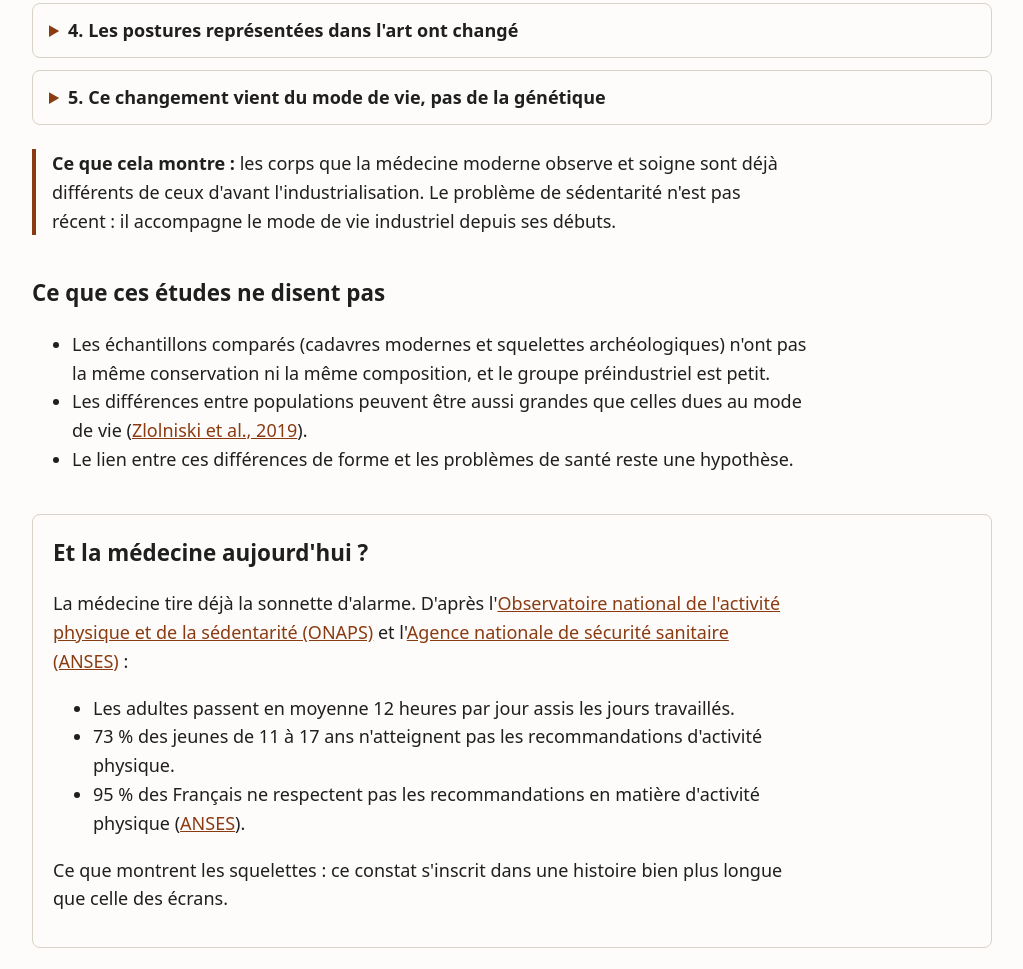
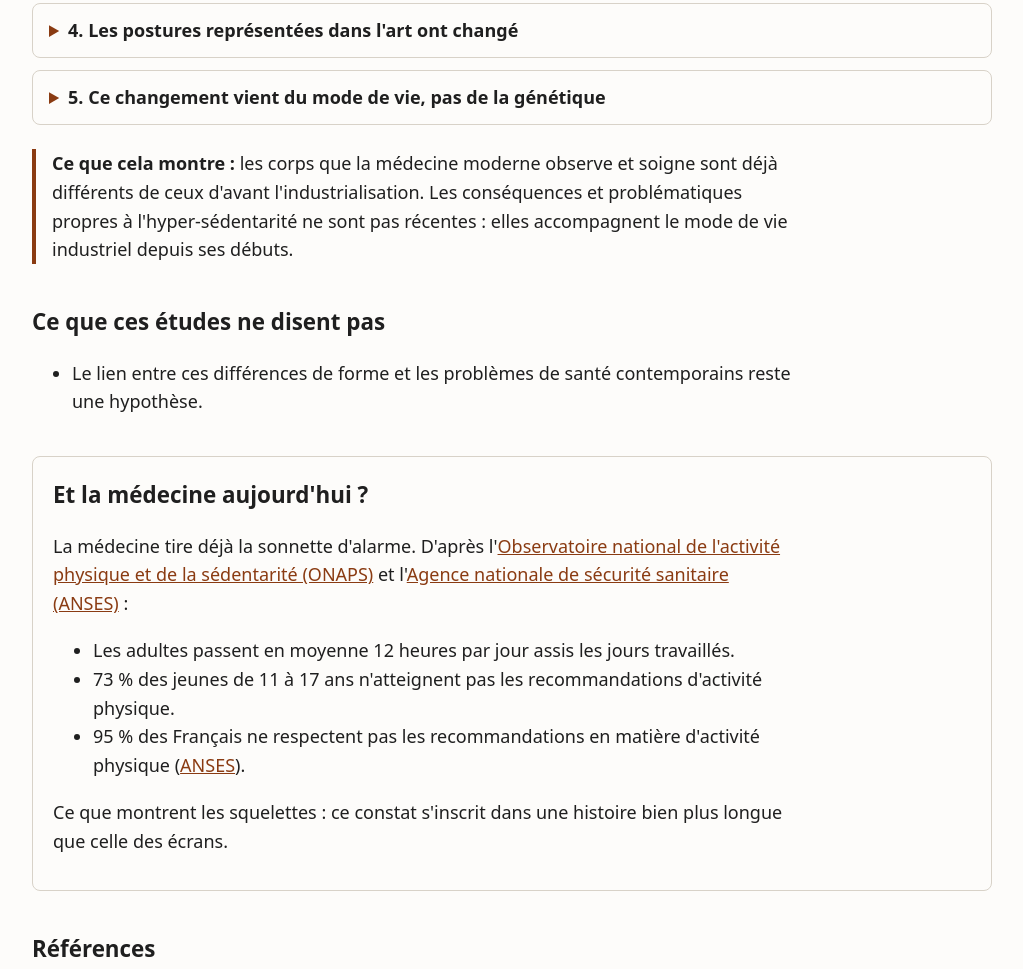
Before and after one commit to Plouik/anthropology, a plain HTML site: page site/index.html in a window 1280 px wide. Shown: the part 548-1517 px from the top of the page, without its empty margins (128-1151 px from the left). Drawn offline with Linux system fonts and the light colour scheme.

Commit message:
Update conclusion, limits and mechanisms wording
Co-authored-by: Copilot <223556219+Copilot@users.noreply.github.com>

```diff
--- a/site/index.html
+++ b/site/index.html
@@ -68,7 +68,7 @@
             <li>Des vertèbres lombaires (L4) de Polonais médiévaux (92 individus) comparées à des scanners de contemporains (100 individus) montrent un corps vertébral plus petit aujourd'hui, ce que les auteurs interprètent comme un amincissement lié à une moindre charge mécanique (<a href="#ref-gratkowska">Gratkowska et al., 2026</a>).</li>
             <li>Des facettes osseuses d'accroupissement, laissées par la posture accroupie répétée, ont été décrites sur des squelettes anciens : la posture habituelle laisse une trace dans l'os (<a href="#ref-trinkaus">Trinkaus, 1975</a>).</li>
           </ul>
-          <p>Les mécanismes avancés : moins d'activité, assise prolongée sur mobilier, disparition de l'accroupissement. Le squelette réagit surtout aux charges subies pendant la croissance et jusqu'au début de l'âge adulte.</p>
+          <p>Les mécanismes : moins d'activité, assise prolongée sur mobilier, disparition de l'accroupissement. Le squelette réagit surtout aux charges subies pendant la croissance et jusqu'au début de l'âge adulte.</p>
 
           <h3>Des corps différents</h3>
           <!-- TODO: source et droits à préciser pour les photos de l'ouvrier, de la femme et de l'homme assis (images de doc/) -->
@@ -143,15 +143,13 @@
         </div>
       </details>
 
-      <p class="conclusion"><strong>Ce que cela montre :</strong> les corps que la médecine moderne observe et soigne sont déjà différents de ceux d'avant l'industrialisation. Le problème de sédentarité n'est pas récent : il accompagne le mode de vie industriel depuis ses débuts.</p>
+      <p class="conclusion"><strong>Ce que cela montre :</strong> les corps que la médecine moderne observe et soigne sont déjà différents de ceux d'avant l'industrialisation. Les conséquences et problématiques propres à l'hyper-sédentarité ne sont pas récentes : elles accompagnent le mode de vie industriel depuis ses débuts.</p>
     </section>
 
     <section id="limites" aria-labelledby="t-limites">
       <h2 id="t-limites">Ce que ces études ne disent pas</h2>
       <ul>
-        <li>Les échantillons comparés (cadavres modernes et squelettes archéologiques) n'ont pas la même conservation ni la même composition, et le groupe préindustriel est petit.</li>
-        <li>Les différences entre populations peuvent être aussi grandes que celles dues au mode de vie (<a href="#ref-zlolniski">Zlolniski et al., 2019</a>).</li>
-        <li>Le lien entre ces différences de forme et les problèmes de santé reste une hypothèse.</li>
+        <li>Le lien entre ces différences de forme et les problèmes de santé contemporains reste une hypothèse.</li>
       </ul>
     </section>
 
@@ -174,7 +172,6 @@
         <li id="ref-gratkowska">Gratkowska, M., Krenz-Niedbała, M., &amp; Koszewicz, M. (2026). Geometric variability of the lumbar spine from medieval to modern times. <cite>Anthropologiai Közlemények</cite>. <a href="https://doi.org/10.20330/anthropkozl.2026.67s.57">doi:10.20330/anthropkozl.2026.67s.57</a></li>
         <li id="ref-perez">Perez-Christiaens, N. (2008). <cite>Porter sur soi : se porter, porter, se comporter, transporter, se charger et se décharger sans dommage : contribution à l'étude d'une catégorie universelle de techniques : le transport des charges sur soi</cite>. Thèse d'anthropologie sociale et ethnologie, EHESS (dir. F. Sigaut). Non disponible en ligne. <a href="https://theses.fr/2008EHES0322">Notice theses.fr</a></li>
         <li id="ref-tacyildiz">Taçyıldız, A. E., Sofuoğlu, Ö. E., Apaydın, A. S., &amp; Üçer, M. (2026). Viewing low back pain through the lens of spinal evolution: understanding the morphology and limits of the human spine. <cite>PLOS ONE</cite>. <a href="https://doi.org/10.1371/journal.pone.0339032">doi:10.1371/journal.pone.0339032</a></li>
-        <li id="ref-zlolniski">Zlolniski, S. L., et al. (2019). 3D geometric morphometric analysis of variation in the human lumbar spine. <cite>American Journal of Physical Anthropology</cite>, 170, 361-372. <a href="https://doi.org/10.1002/ajpa.23918">doi:10.1002/ajpa.23918</a></li>
         <li id="ref-hewes">Hewes, G. W. (1955). World distribution of certain postural habits. <cite>American Anthropologist</cite>, 57(2). <a href="https://doi.org/10.1525/aa.1955.57.2.02a00040">doi:10.1525/aa.1955.57.2.02a00040</a></li>
         <li id="ref-trinkaus">Trinkaus, E. (1975). Squatting among the Neandertals: a problem in the behavioral interpretation of skeletal morphology. <cite>Journal of Archaeological Science</cite>, 2. <a href="https://doi.org/10.1016/0305-4403(75)90005-9">doi:10.1016/0305-4403(75)90005-9</a></li>
         <li id="ref-haudricourt-1987">Haudricourt, A.-G. (1987). <cite>La Technologie, science humaine</cite>. <a href="https://fr.wikipedia.org/wiki/Andr%C3%A9-Georges_Haudricourt">André-Georges Haudricourt sur Wikipédia</a></li>
```
